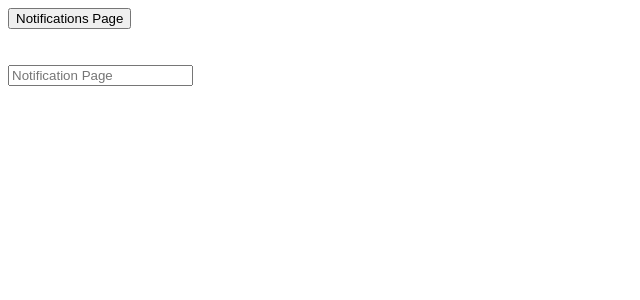
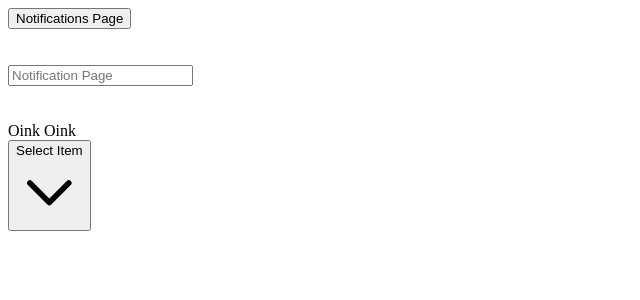
Before and after one commit to ideal6/Captain_Hook_Web, a Next.js app: page /notifications in a window 1280 px wide. Shown: the top 300 px of the page, without its empty margins (0-640 px from the left). Built offline with nearby package versions, Linux system fonts and the light colour scheme.

Commit message:
feat: Add ListBox component

```diff
--- /dev/null
+++ b/components/atoms/listbox/index.tsx
@@ -0,0 +1,108 @@
+/* eslint-disable no-console */
+import cn from 'classnames'
+import { useState } from 'react'
+import { ChevronDownIcon, ChevronUpIcon } from '@heroicons/react/outline'
+
+interface ListBoxProps {
+  label: string
+  placeholder: string
+  options: Array<string>
+  size: 'small' | 'normal' | 'big'
+  labelSize: 'small' | 'normal' | 'big'
+}
+
+const boxSize = {
+  small: 'w-20 h-10',
+  normal: 'w-40 h-10',
+  big: 'w-360 h-10',
+}
+
+const textSize = {
+  small: 'text-xs text-gray-600 font-bold',
+  normal: 'text-sm text-gray-800',
+  big: 'text-base text-gray-800 font-bold',
+}
+
+const ListBox: React.FC<ListBoxProps> = ({
+  label,
+  placeholder,
+  options,
+  size,
+  labelSize,
+}) => {
+  const [isOpen, setIsOpen] = useState(false)
+  const [selected, setSelected] = useState(placeholder)
+
+  function handleClickButton() {
+    setIsOpen(!isOpen)
+  }
+
+  function handleClickElement(e) {
+    const index = e.target.dataset.idx
+    setIsOpen(!isOpen)
+    setSelected(options[index])
+  }
+
+  return (
+    <>
+      <label htmlFor="" className={cn(textSize[labelSize])}>
+        {label}
+      </label>
+      <div className={cn('mt-1', 'relative', boxSize[size])}>
+        <button
+          type="button"
+          className={cn(
+            'flex flex-row justify-between',
+            'relative w-full bg-white',
+            'border border-gray-300 rounded pl-3 pr-3 py-2',
+            'focus:outline-none focus:ring-1 focus:border-highlight focus:ring-highlight'
+          )}
+          onClick={handleClickButton}
+        >
+          <span
+            className={cn(
+              selected === placeholder ? 'text-gray-500' : 'text-gray-800'
+            )}
+          >
+            <span>{selected}</span>
+          </span>
+          <span className={cn('pt-0.5', 'text-gray-500')}>
+            {isOpen ? (
+              <ChevronUpIcon className={cn('w-5 h-5')}></ChevronUpIcon>
+            ) : (
+              <ChevronDownIcon className={cn('w-5 h-5')}></ChevronDownIcon>
+            )}
+          </span>
+        </button>
+        {isOpen && (
+          <ul
+            className={cn(
+              'overflow-auto',
+              'mt-1 w-full bg-white shadow-md',
+              'border border-gray-100 rounded'
+            )}
+          >
+            {options.map((option, idx) => {
+              return (
+                <li key={idx}>
+                  <div
+                    data-idx={idx}
+                    onClick={handleClickElement}
+                    className={cn(
+                      'pl-3 pr-3 py-2 text-gray-800',
+                      'hover:bg-highlight hover:text-gray-lighter cursor-pointer'
+                    )}
+                  >
+                    <span>{option}</span>
+                  </div>
+                </li>
+              )
+            })}
+          </ul>
+        )}
+      </div>
+    </>
+  )
+}
+
+export default ListBox
--- a/package.json
+++ b/package.json
@@ -26,6 +26,7 @@
     ]
   },
   "dependencies": {
+    "@heroicons/react": "^1.0.1",
     "classnames": "^2.3.1",
     "next": "latest",
     "react": "^17.0.1",
--- a/pages/notifications/index.tsx
+++ b/pages/notifications/index.tsx
@@ -1,10 +1,12 @@
+import cn from 'classnames'
 import Head from 'next/head'
 import Button from '../../components/atoms/button'
 import Input from '../../components/atoms/input'
+import ListBox from '../../components/atoms/listbox'
 
 const Notifications: React.FC = () => {
   return (
-    <div>
+    <div className={cn('ml-2')}>
       <Head>
         <title>Notifications</title>
       </Head>
@@ -24,9 +26,26 @@ const Notifications: React.FC = () => {
         id="noti_email"
         name="noti_name"
         placeholder={'Notification Page'}
-        list={{ id: 'Hello', options: ['hello', 'world', 'kkul'] }}
         size="normal"
       ></Input>
+      <br />
+      <br />
+      <br />
+      <ListBox
+        label={'Oink Oink'}
+        placeholder={'Select Item'}
+        options={[
+          'Hello',
+          'EveryOne',
+          'My name is',
+          'Jack',
+          'And',
+          "I'm",
+          'Pig',
+        ]}
+        size={'normal'}
+        labelSize={'big'}
+      ></ListBox>
     </div>
   )
 }
```
Also changed, not shown: 1 other file (tests, documents, lock files or other folders).
